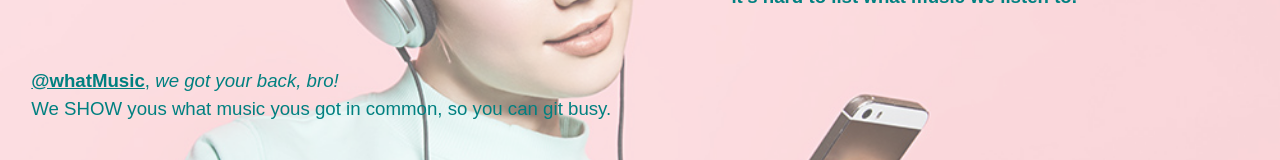
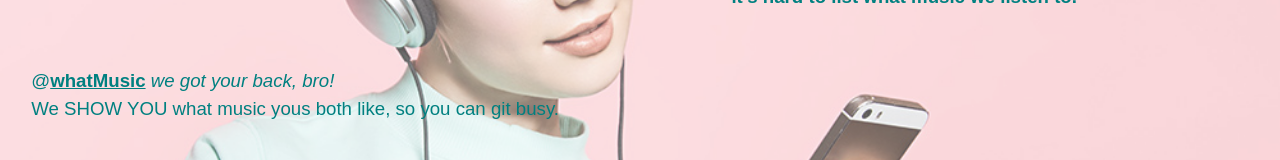
Before and after one commit to johnahnz0rs/what-music-frontend, a React (Create React App) app: page / in a window 1280 px wide. Shown: the part 222-382 px from the top of the page. Built offline with nearby package versions, Linux system fonts and the light colour scheme.

Commit message:
finished working on frontend react server; gonna work on node-express backend for a bit now. johnahnz0rs is l33t

```diff
--- a/src/components/Login.js
+++ b/src/components/Login.js
@@ -16,8 +16,8 @@ const Login = props => {
                         </p>
                     </p>
                     <p className="col s8 left-align">
-                        <span className="bold-text underline-text">@whatMusic</span>, <span className="italic-text">we got your back, bro!</span>
-                        <br />We SHOW yous what music yous got in common, so you can git busy.
+                        @<span className="bold-text underline-text">whatMusic</span> <span className="italic-text">we got your back, bro!</span>
+                        <br />We SHOW YOU what music yous both like, so you can git busy.
                     </p>
                     <p className="col s12 left-align">#havefun #besafe #onelove</p>
                 </div>
@@ -28,8 +28,7 @@ const Login = props => {
                             type="submit"
                             name="action"
                             onClick={() => (window.location = 'http://localhost:8888/login')}
-                        >
-                            {/* http://localhost:8888/login is the backend server. maybe u need to idk set it to ur backend heroku app */}
+                        > {/* http://localhost:8888/login is the backend server. maybe u need to idk set it to ur backend heroku app */}
                             Sign in with Spotify
                             <i className="material-icons right">send</i>
                         </button>
```
